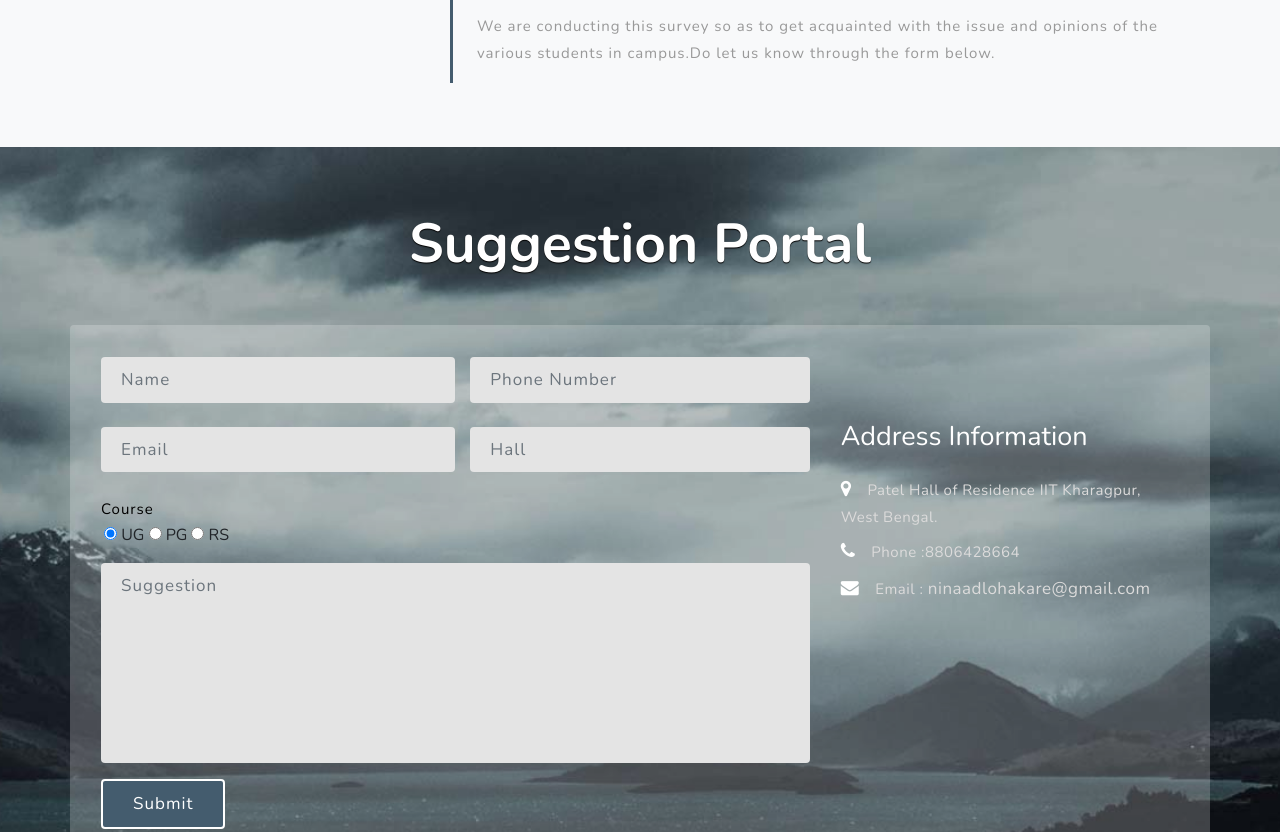
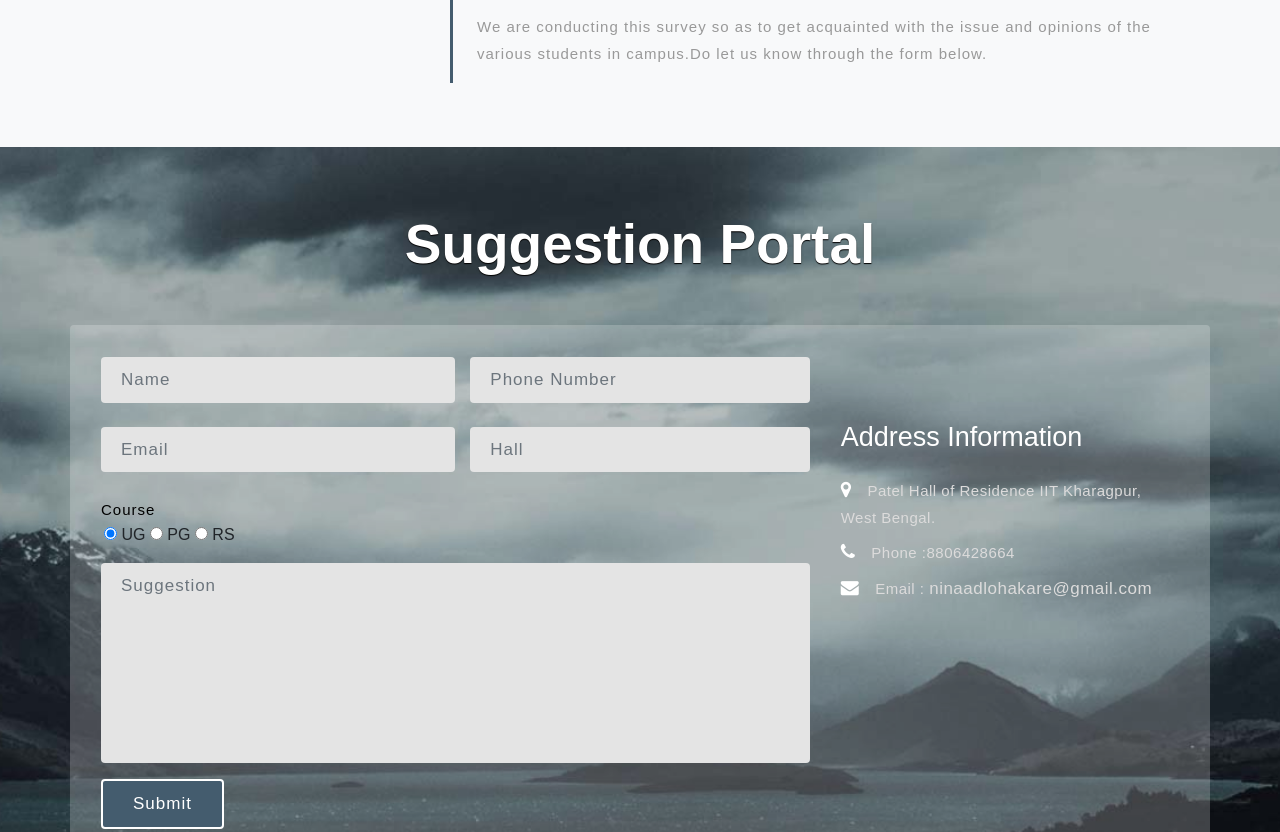
Before and after one commit to SaurabhAgarwal0601/Ninaad_profile, a plain HTML site: page web_files/index.html in a window 1280 px wide. Shown: the part 1155-1987 px from the top of the page. Drawn offline with nearby package versions, Linux system fonts and the light colour scheme.

Commit message:
Update index.html

```diff
--- a/web_files/index.html
+++ b/web_files/index.html
@@ -10,9 +10,7 @@
 			<link href="css/fontawesome.css" rel="stylesheet">
 			<!-- font-awesome icons -->
 			<link href="css/style.css" rel="stylesheet" type="text/css" media="all" />
-			<link href="//fonts.googleapis.com/css?family=Nunito:200,200i,300,300i,400,400i,600,600i,700,700i,800,800i,900,900i" rel="stylesheet">
-
-			</head>
+</head>
 <body>
 <!-- banner -->
 		<div class="banner" id="home">
```
